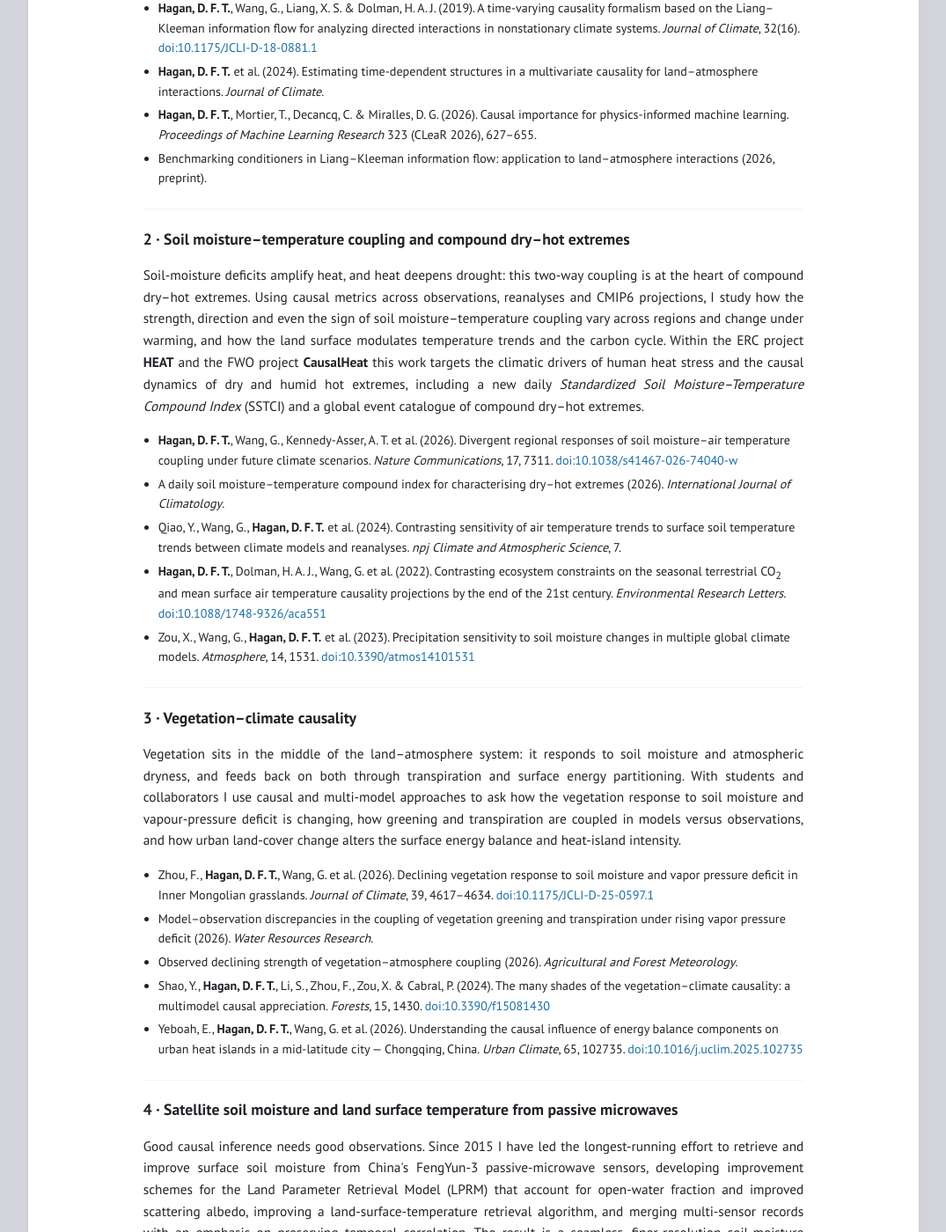
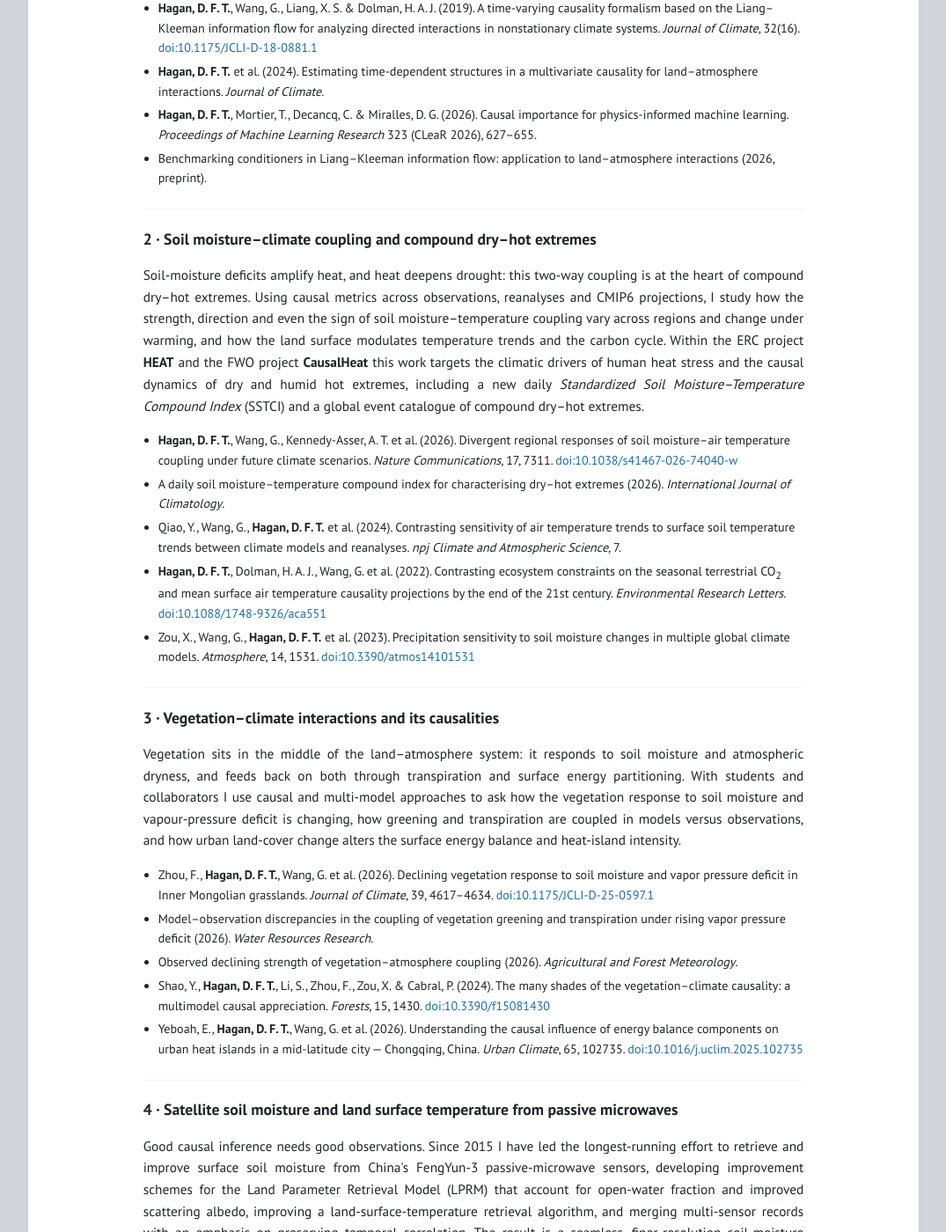
Before and after one commit to Dannyhay/Dannyhay.github.io, a Jekyll site: the page built from research.md, in a window 1280 px wide and 1400 px high, scrolled down 833 px. Shown: the whole window at 88% size, without its empty margins (102-1177 px from the left). Built offline with Jekyll 4.4.1, drawn with Linux system fonts in a browser that asks for light colours; a style sheet for code colours, icons or effects is not loaded.

Commit message:
Update research.md

```diff
--- a/research.md
+++ b/research.md
@@ -29,7 +29,7 @@ My research asks a deceptively simple question: **which way does the arrow point
 </div>
 
 <div class="theme">
-<h3>2 · Soil moisture–temperature coupling and compound dry–hot extremes</h3>
+<h3>2 · Soil moisture–climate coupling and compound dry–hot extremes</h3>
 <p>Soil-moisture deficits amplify heat, and heat deepens drought: this two-way coupling is at the heart of compound dry–hot extremes. Using causal metrics across observations, reanalyses and CMIP6 projections, I study how the strength, direction and even the sign of soil moisture–temperature coupling vary across regions and change under warming, and how the land surface modulates temperature trends and the carbon cycle. Within the ERC project <strong>HEAT</strong> and the FWO project <strong>CausalHeat</strong> this work targets the climatic drivers of human heat stress and the causal dynamics of dry and humid hot extremes, including a new daily <em>Standardized Soil Moisture–Temperature Compound Index</em> (SSTCI) and a global event catalogue of compound dry–hot extremes.</p>
 <ul class="pubs">
   <li><span class="me">Hagan, D. F. T.</span>, Wang, G., Kennedy-Asser, A. T. et al. (2026). Divergent regional responses of soil moisture–air temperature coupling under future climate scenarios. <em>Nature Communications</em>, 17, 7311. <a href="https://doi.org/10.1038/s41467-026-74040-w">doi:10.1038/s41467-026-74040-w</a></li>
@@ -41,7 +41,7 @@ My research asks a deceptively simple question: **which way does the arrow point
 </div>
 
 <div class="theme">
-<h3>3 · Vegetation–climate causality</h3>
+<h3>3 · Vegetation–climate interactions and its causalities</h3>
 <p>Vegetation sits in the middle of the land–atmosphere system: it responds to soil moisture and atmospheric dryness, and feeds back on both through transpiration and surface energy partitioning. With students and collaborators I use causal and multi-model approaches to ask how the vegetation response to soil moisture and vapour-pressure deficit is changing, how greening and transpiration are coupled in models versus observations, and how urban land-cover change alters the surface energy balance and heat-island intensity.</p>
 <ul class="pubs">
   <li>Zhou, F., <span class="me">Hagan, D. F. T.</span>, Wang, G. et al. (2026). Declining vegetation response to soil moisture and vapor pressure deficit in Inner Mongolian grasslands. <em>Journal of Climate</em>, 39, 4617–4634. <a href="https://doi.org/10.1175/JCLI-D-25-0597.1">doi:10.1175/JCLI-D-25-0597.1</a></li>
```
